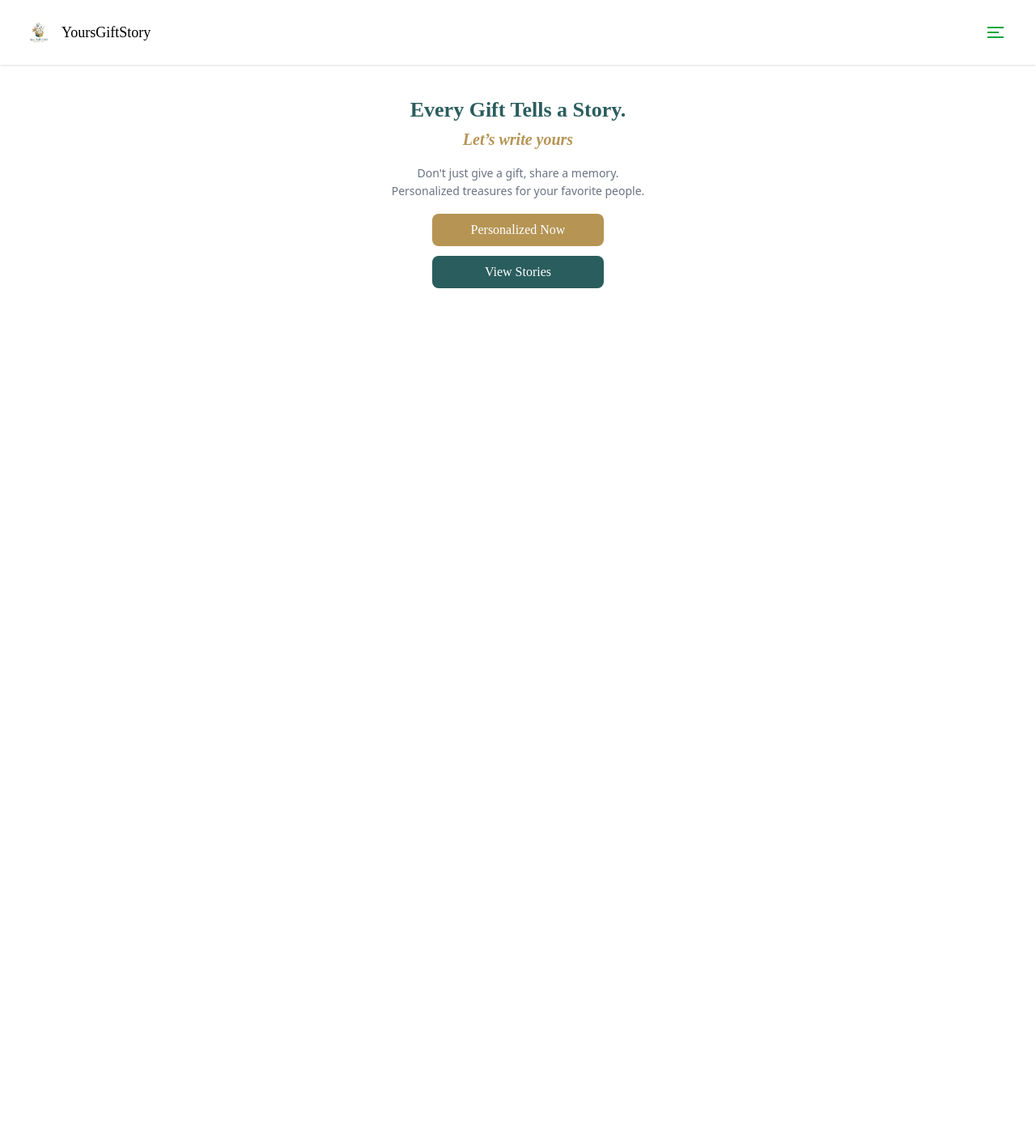
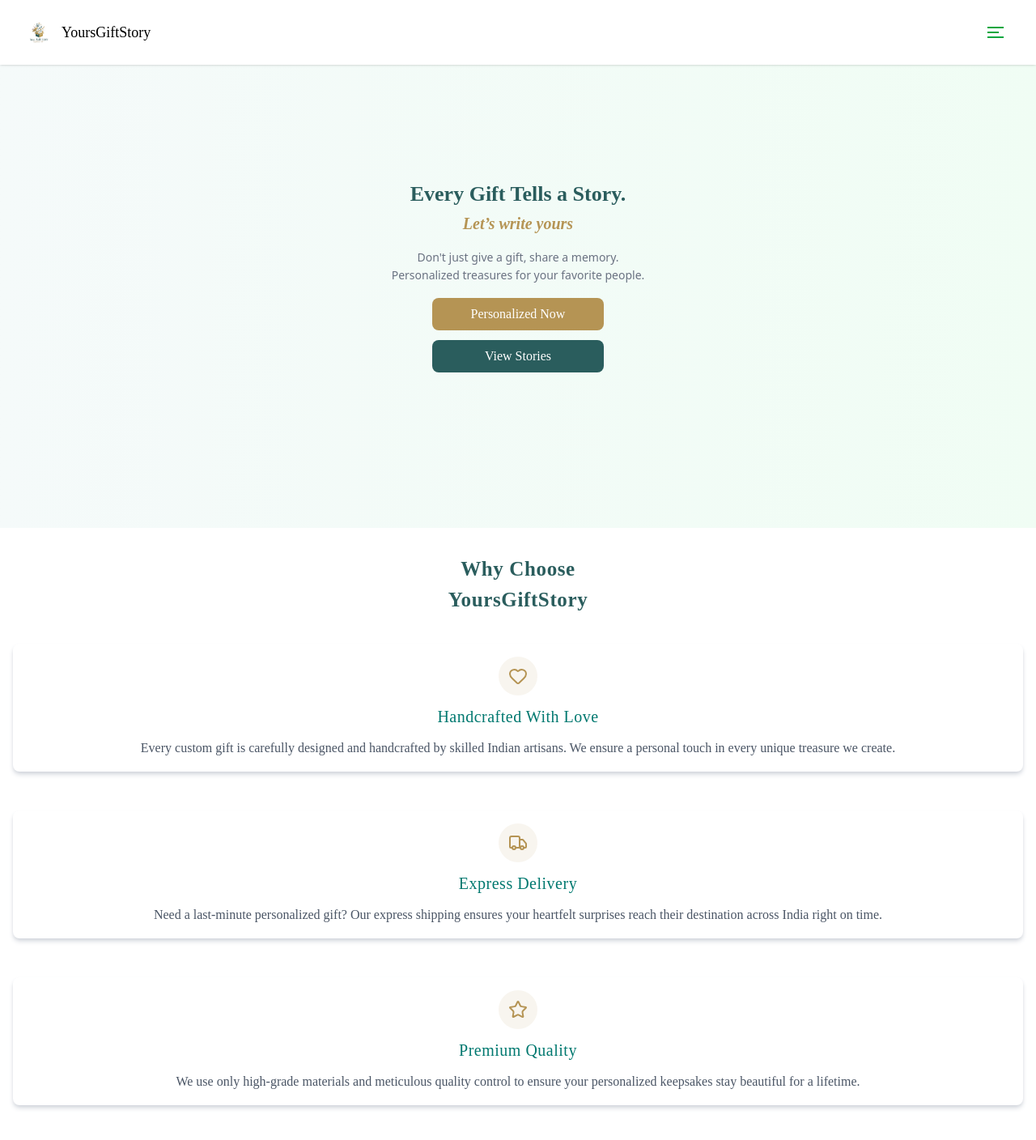
Before and after one commit to Yashwanthkumar-dev/yoursGiftStory, a React (Vite) app: page / in a window 1280 px wide. Shown: the top 1408 px of the page at 81% size. Before the commit the page ends 800 px from the top, so only its background shows below. Built offline with nearby package versions, Linux system fonts and the light colour scheme; a web font is replaced by a local one.

Commit message:
created hero section

```diff
--- a/index.html
+++ b/index.html
@@ -5,6 +5,7 @@
   <meta charset="UTF-8" />
   <link rel="icon" type="image/svg+xml" href="/vite.svg" />
   <meta name="viewport" content="width=device-width, initial-scale=1.0" />
+  <meta description ="Shop the best personalized gifts at YoursGiftStory. We create handcrafted treasures for birthdays, anniversaries, and every special moment. Turn your stories into gifts today."/>
   <title>YoursGiftStory | Unique Personalized Gifts & Custom Keepsakes
   </title>
 </head>
--- a/package.json
+++ b/package.json
@@ -11,8 +11,10 @@
   },
   "dependencies": {
     "@tailwindcss/vite": "^4.1.18",
+    "lucide-react": "^0.563.0",
     "react": "^19.2.0",
     "react-dom": "^19.2.0",
+    "react-helmet-async": "^2.0.5",
     "react-router-dom": "^7.13.0",
     "tailwindcss": "^4.1.18"
   },
--- a/src/App.jsx
+++ b/src/App.jsx
@@ -2,17 +2,17 @@ import React from 'react'
 import { Route, Routes } from 'react-router-dom'
 import Navigation from './Components/Navigation'
 import HomePage from './Pages/HomePage'
+import { HelmetProvider } from 'react-helmet-async'
 
 const App = () => {
   return (
     <div>
-      <Navigation />
-      <Routes>
-        <Route path='/' element={<HomePage />} />
-
-
-      </Routes>
-
+      <HelmetProvider>
+        <Navigation />
+        <Routes>
+          <Route path='/' element={<HomePage />} />
+        </Routes>
+      </HelmetProvider>
     </div>
   )
 }
--- a/src/Components/Navigation.jsx
+++ b/src/Components/Navigation.jsx
@@ -10,7 +10,7 @@ const Navigation = () => {
 
             <div className='flex items-center justify-between py-3 shadow sticky top-0 z-30 bg-white relative'>
                 <div className='flex ml-3 items-center md:ml-5'>
-                    <img src={companyLogo} alt="yoursGiftStory-company-logo" className='w-12 rounded-full md:w-14' />
+                    <img src={companyLogo} alt="YoursGiftStory - Personalized Gifts Logo" className='w-12 rounded-full md:w-14' />
                     <h1 className='font-playfair font-medium md:text-lg'>YoursGiftStory</h1></div>
 
                 <div className=' mr-8 space-y-1 md:mr-10' onClick={() => {
@@ -23,7 +23,7 @@ const Navigation = () => {
             </div>
 
             {/* navigation contents */}
-            <ul className={`flex flex-col items-end w-fit absolute -right-1 gap-y-4 capitalize font-playfair text-lg px-3  transition duration-600 bg-white shadow rounded-sm py-7 ' ${showNav ? 'opacity-100 translate-y-0 ' : 'opacity-0 -translate-y-10 pointer-events-none'}`}>
+            <ul className={`flex flex-col items-end w-fit absolute -right-1 gap-y-4 capitalize font-playfair text-lg px-3  transition duration-600 bg-white shadow rounded-sm py-7 ' ${showNav ? 'opacity-100 translate-x-0 ' : 'opacity-0 -translate-x-10 pointer-events-none'}`}>
                 <Link to="/" className='w-full px-7 py-2 hover:bg-green-100 rounded-lg transition-all duration-500'>home</Link>
                 <li className='w-full px-7 py-2 hover:bg-green-100 rounded-lg transition-all duration-500'>Gift gallery</li>
                 <li className='w-full px-7 py-2 hover:bg-green-100 rounded-lg transition-all duration-500'>Our journey</li>
--- /dev/null
+++ b/src/Components/WhyChooseUs.jsx
@@ -0,0 +1,60 @@
+import React from 'react'
+import { Heart, Star, Truck } from 'lucide-react';
+import { Helmet } from 'react-helmet-async';
+const WhyChooseUs = () => {
+
+    const whyusUs = [
+        {
+            title: "Handcrafted with love",
+            descritpion: "Every custom gift is carefully designed and handcrafted by skilled Indian artisans. We ensure a personal touch in every unique treasure we create.",
+            icon: <Heart />
+        },
+        {
+            title: "Express Delivery",
+            descritpion: "Need a last-minute personalized gift? Our express shipping ensures your heartfelt surprises reach their destination across India right on time.",
+            icon: <Truck />
+        },
+        {
+            title: "Premium Quality",
+            descritpion: "We use only high-grade materials and meticulous quality control to ensure your personalized keepsakes stay beautiful for a lifetime.",
+            icon: <Star />
+
+        }
+    ]
+    return (
+        <>
+            <Helmet>
+                <title>YoursGiftStory | Best Personalized Handcrafted Gifts in India</title>
+
+                <meta name='description' content='Discover unique handcrafted gifts at YoursGiftStory. We specialize in personalized frames, hampers, and custom treasures for birthdays and anniversaries.' />
+
+                <meta name='keywords' content='personalized gifts, handcrafted gifts India, custom photo frames, YoursGiftStory' />
+
+                <link rel="canonical" href="https://yoursgiftstory.com/" />
+            </Helmet>
+            {/* why us */}
+            <div className='pb-12'>
+                <div>
+                    <h2 className='text-center mt-8 font-playfair text-[#2A5D5D] font-semibold text-[25px] capitalize w-[12rem] tracking-wide mx-auto'>Why choose YoursGiftStory</h2>
+                </div>
+                <div className='p-4 space-y-12'>
+                    {
+                        whyusUs.map((card, index) => (
+                            <div key={index} className='text-center p-4 rounded-lg bg-white font-playfair shadow-md shadow-gray-300 mt-5 space-y-3 hover:shadow-lg transition duration-500'>
+                                <div className='text-[#B59454] py-3 bg-[#b5955418] mx-auto w-12 flex justify-center rounded-full'>{card.icon}</div>
+                                <h3 className='font-medium text-xl text-teal-700 capitalize tracking-wide'>{card.title}</h3>
+                                <p className='font-playfair text-gray-600 leading-relaxed text-[1rem]'>{card.descritpion}</p>
+                            </div>
+                        ))
+                    }
+                </div>
+
+
+            </div>
+
+            {/* why us */}
+        </>
+    )
+}
+
+export default WhyChooseUs
--- a/src/Pages/HomePage.jsx
+++ b/src/Pages/HomePage.jsx
@@ -1,10 +1,17 @@
 import React from 'react'
+import WhyChooseUs from '../Components/WhyChooseUs';
 
 const HomePage = () => {
+    const phoneNumber = "918148035717";
+    const message = "Hi YoursGiftStory! I want to personalize a gift. "
+
+    const whatsAppLink = `https://wa.me/${phoneNumber}?text=${encodeURIComponent(message)}`;
     return (
-        <div className='w-screen flex flex-col items-center justify-center px-4 mt-10'>
+        <>
+            {/* hero section */}
+            <div className='w-screen flex flex-col items-center justify-center px-4 py-48 bg-linear-to-r from-[#F5FAFA] to-green-50 '>
 
-            <div className='text-center flex flex-col items-center'>
+                <div className='text-center flex flex-col items-center -mt-12'>
 
                     <h1 className='font-playfair text-[26px] font-bold leading-tight text-[#2A5D5D]'>
                         Every Gift Tells a Story.
@@ -22,10 +29,16 @@ const HomePage = () => {
                 </div>
 
                 <div className='flex flex-col space-y-3 mt-4'>
-                <button className='font-playfair capitalize bg-[#B59454] px-12 py-2 rounded-lg text-white text-[16px] font-medium'>Personalized now</button>
+                    <button className='font-playfair capitalize bg-[#B59454] px-12 py-2 rounded-lg text-white text-[16px] font-medium'><a href={whatsAppLink} target='_blank' rel='noopener noreferrer'>Personalized now</a></button>
                     <button className='font-playfair capitalize bg-[#2A5D5D] px-12 py-2 rounded-lg text-white text-[16px] font-medium'>view stories</button>
                 </div>
             </div>
+            {/* hero section */}
+            <div>
+                <WhyChooseUs />
+            </div>
+
+        </>
     )
 }
 
```
Also changed, not shown: 1 other file (tests, documents, lock files or other folders). Lines whose indentation alone changed are shown as unchanged.
